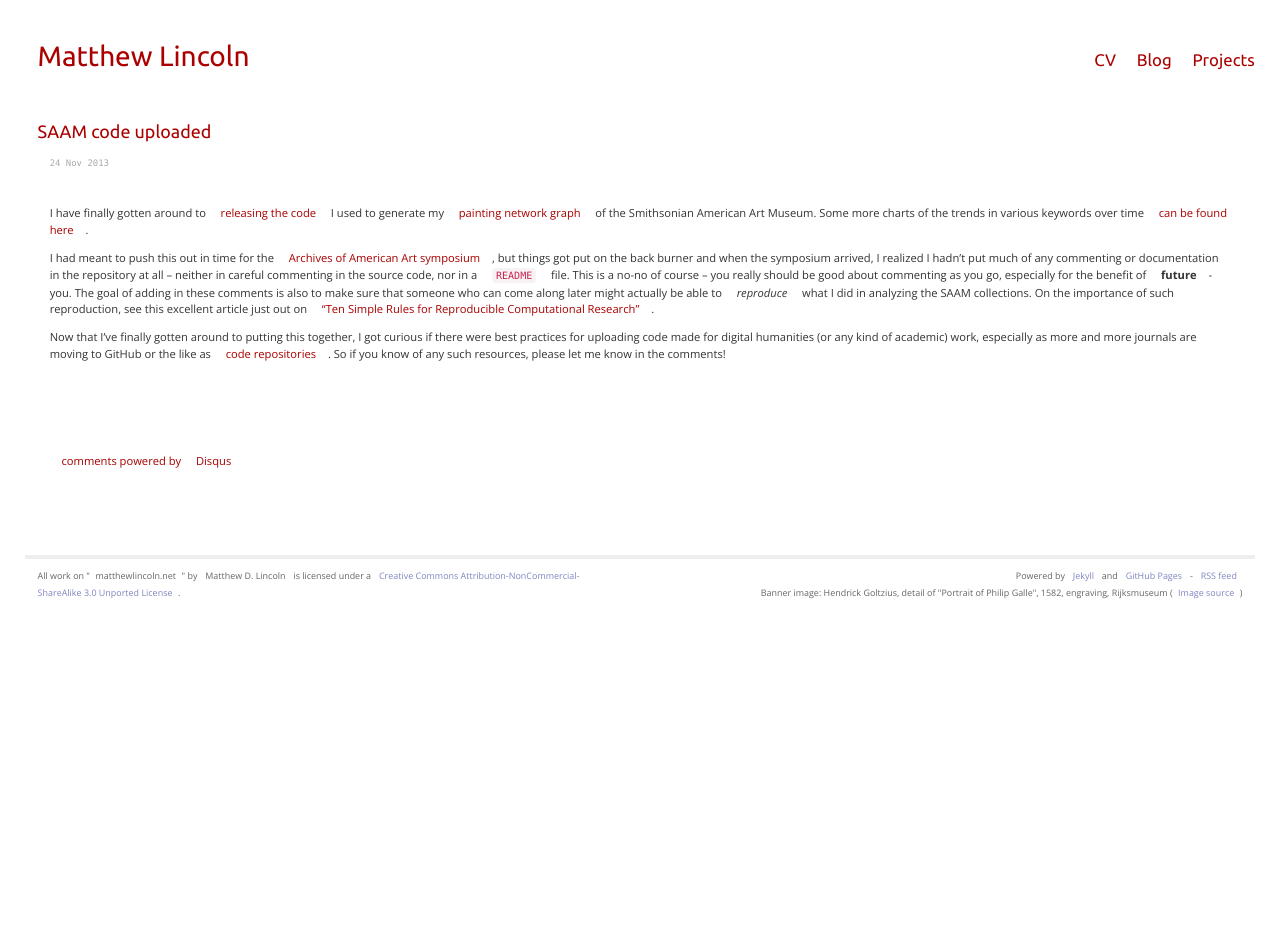
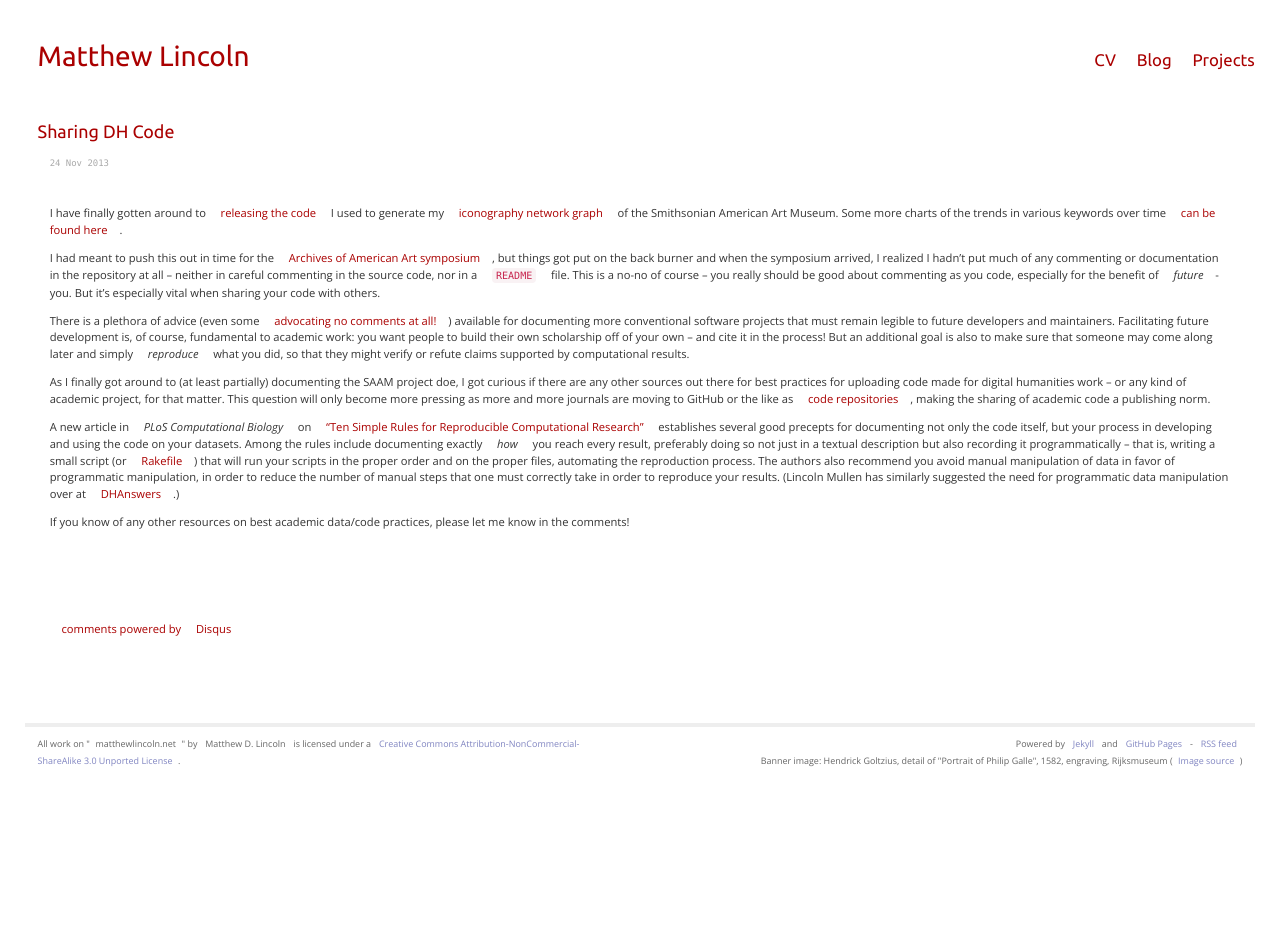
Before and after one commit to mdlincoln/mdlincoln.github.io, a Jekyll site: the page built from _posts/2013-11-24-saam-code-uploaded.md, in a window 1280 px wide. Built offline with Jekyll 4.4.1, drawn with Linux system fonts in a browser that asks for light colours; comment, search, counter and statistics services are not loaded.

Commit message:
final updates

```diff
--- a/_posts/2013-11-24-saam-code-uploaded.md
+++ b/_posts/2013-11-24-saam-code-uploaded.md
@@ -1,7 +1,7 @@
 ---
 layout: post
 comments: true
-title: "SAAM code uploaded"
+title: Sharing DH Code
 date: 2013-11-24 18:45
 tags:
 - Museums
@@ -9,12 +9,25 @@ tags:
 - Digital Humanities
 ---
 
-I have finally gotten around to [releasing the code](https://github.com/mdlincoln/saam) I used to generate my [painting network graph](/2013/11/12/networks-of-the-smithsonian-american-art-museum.html) of the Smithsonian American Art Museum. Some more charts of the trends in various keywords over time [can be found here](https://docs.google.com/spreadsheet/ccc?key=0AsjvWNf_U5QbdF9fbVBUM1FIMXVlMU5WVTlEX2pqckE&usp=sharing).
+I have finally gotten around to [releasing the code](https://github.com/mdlincoln/saam) I used to generate my [iconography network graph](/2013/11/12/networks-of-the-smithsonian-american-art-museum.html) of the Smithsonian American Art Museum.
+Some more charts of the trends in various keywords over time [can be found here](https://docs.google.com/spreadsheet/ccc?key=0AsjvWNf_U5QbdF9fbVBUM1FIMXVlMU5WVTlEX2pqckE&usp=sharing).
 
 I had meant to push this out in time for the [Archives of American Art symposium](/2013/11/15/american-art-history-and-digital-scholarship.html), but things got put on the back burner and when the symposium arrived, I realized I hadn't put much of any commenting or documentation in the repository at all -- neither in careful commenting in the source code, nor in a `README` file.
-This is a no-no of course -- you really should be good about commenting as you go, especially for the benefit of **future**-you.
-The goal of adding in these comments is also to make sure that someone who can come along later might actually be able to *reproduce* what I did in analyzing the SAAM collections.
-On the importance of such reproduction, see this excellent article just out on ["Ten Simple Rules for Reproducible Computational Research"](http://dx.doi.org/10.1371/journal.pcbi.1003285).
+This is a no-no of course -- you really should be good about commenting as you code, especially for the benefit of *future*-you.
+But it's especially vital when sharing your code with others.
 
-Now that I've finally gotten around to putting this together, I got curious if there were best practices for uploading code made for digital humanities (or any kind of academic) work, especially as more and more journals are moving to GitHub or the like as [code repositories](http://caseybergman.wordpress.com/2012/11/08/on-the-preservation-of-published-bioinformatics-code-on-github/).
-So if you know of any such resources, please let me know in the comments!
+There is a plethora of advice (even some [advocating no comments at all!](www.codinghorror.com/blog/2008/07/coding-without-comments.html)) available for documenting more conventional software projects that must remain legible to future developers and maintainers.
+Facilitating future development is, of course, fundamental to academic work:
+you want people to build their own scholarship off of your own -- and cite it in the process!
+But an additional goal is also to make sure that someone may come along later and simply *reproduce* what you did, so that they might verify or refute claims supported by computational results.
+
+As I finally got around to (at least partially) documenting the SAAM project doe, I got curious if there are any other sources out there for best practices for uploading code made for digital humanities work -- or any kind of academic project, for that matter.
+This question will only become more pressing as more and more journals are moving to GitHub or the like as [code repositories](http://caseybergman.wordpress.com/2012/11/08/on-the-preservation-of-published-bioinformatics-code-on-github/), making the sharing of academic code a publishing norm.
+
+A new article in *PLoS Computational Biology* on ["Ten Simple Rules for Reproducible Computational Research"](http://dx.doi.org/10.1371/journal.pcbi.1003285) establishes several good precepts for documenting not only the code itself, but your process in developing and using the code on your datasets.
+Among the rules include documenting exactly *how* you reach every result, preferably doing so not just in a textual description but also recording it programmatically --
+that is, writing a small script (or [Rakefile](rake.rubyforge.org)) that will run your scripts in the proper order and on the proper files, automating the reproduction process.
+The authors also recommend you avoid manual manipulation of data in favor of programmatic manipulation, in order to reduce the number of manual steps that one must correctly take in order to reproduce your results.
+(Lincoln Mullen has similarly suggested the need for programmatic data manipulation over at [DHAnswers](http://digitalhumanities.org/answers/topic/what-are-the-best-practices-for-data-curation-in-github).)
+
+If you know of any other resources on best academic data/code practices, please let me know in the comments!
```
